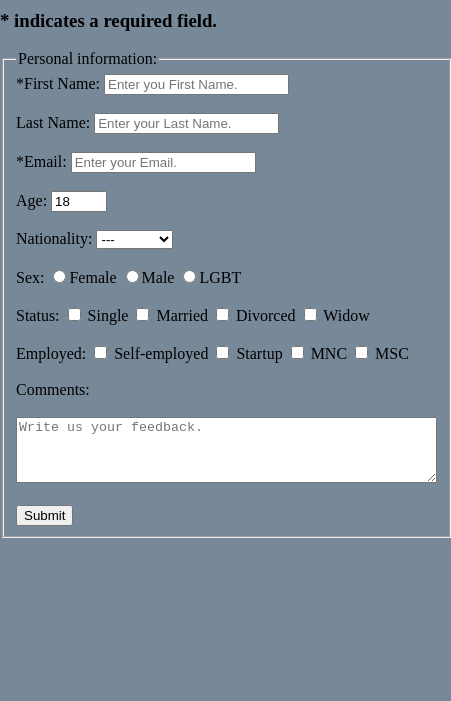
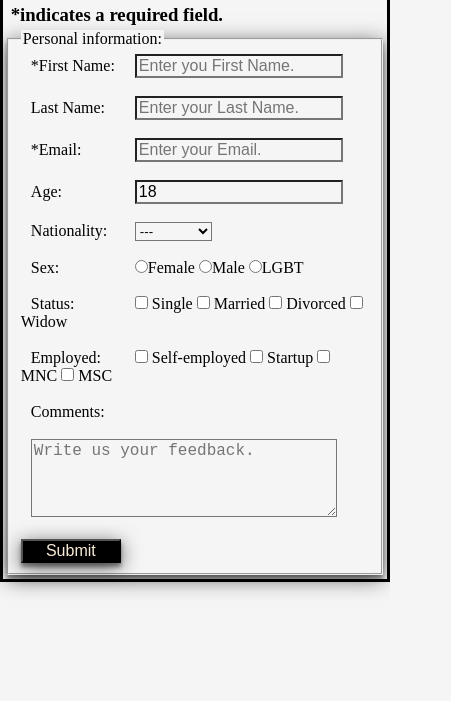
Before and after one commit to bikash-jaiswal/FCC-web-projects, a plain HTML site: page Survey_Form/index.html in a window 390 px wide. Shown: the part 143-844 px from the top of the page, 451 px wide, since content can reach past the window. Drawn offline with Linux system fonts and the light colour scheme; files that its build step writes are made by us from their sources.

Commit message:
responsive layout

```diff
--- a/Survey_Form/index.html
+++ b/Survey_Form/index.html
@@ -6,7 +6,7 @@
     <meta http-equiv="X-UA-Compatible" content="IE=edge">
     <title>Online Application</title>
     <meta name="viewport" content="width=device-width, initial-scale=1">
-    <link rel="stylesheet" type="text/css" media="screen" href="main.css">
+    <link rel="stylesheet" type="text/css" media="screen" href="style.css">
 
 </head>
 
@@ -18,7 +18,7 @@
 
 
         <div class="form-container">
-            <h3>* indicates a required field.</h3>
+            <h3> *indicates a required field.</h3>
             <form id="survey-form" action="#">
                 <fieldset>
                     <legend>Personal information:</legend>
--- a/Survey_Form/style.css
+++ b/Survey_Form/style.css
@@ -1,6 +1,10 @@
+* {
+    margin: 0%;
+    background-color: whitesmoke;
+}
+
 .container {
-    margin: 2% 2% 2% 2%;
-    border-width: 2%;
+    margin: 5% 10% 0% 10%;
     border-color: black;
     border-style: solid;
     text-align: center;
@@ -18,11 +22,18 @@
 
 .form-container {
     text-align: left;
-    margin: 2% 2% 2% 2%;
+}
+
+.form-container>h3 {
+    padding-left: 2%;
+}
+
+fieldset {
+    box-shadow: 0 4px 20px rgba(0, 0, 0, 0.6), 0 4px 4px rgba( 0, 0, 0, 0.4);
 }
 
 #survey-form {
-    margin: 2% 2% 2% 2%;
+    margin: 1% 1% 1% 1%;
 }
 
 #name,
@@ -30,8 +41,8 @@
 #number {
     font-size: 1rem;
     display: inline-block;
-    width: 240px;
-    text-align: justify;
+    width: 200px;
+    text-align: left;
 }
 
 #name-label,
@@ -44,6 +55,12 @@
     text-align: left;
 }
 
+.radio-button {
+    display: inline-block;
+    max-width: 100px;
+    max-height: 100px;
+}
+
 textarea {
     display: inline-block;
     font-size: 1rem;
@@ -52,9 +69,20 @@ textarea {
 }
 
 #submit {
+    background-color: black;
+    color: antiquewhite;
     display: inline-block;
     font-size: 1rem;
     width: 100px;
-    margin-left: 10px;
-    text-align: left;
+    text-align: center;
+    box-shadow: 0 4px 20px rgba(0, 0, 0, 0.6), 0 4px 4px rgba( 0, 0, 0, 0.4);
 }
+
+@media(max-width:450px) {
+    .container {
+        margin: 0% 0% 0% 0%;
+    }
+    .container>fieldset {
+        padding: auto 0px auto 0px
+    }
+}
```
Also changed, not shown: Survey_Form/survey.png (added), 2 other files.
